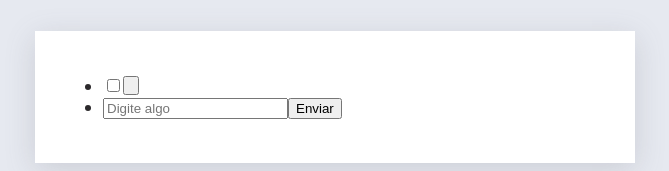
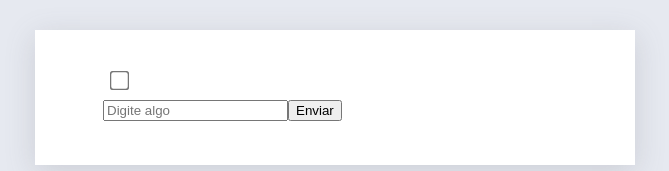
Before and after one commit to danilolan/tree-structure-angular, an Angular app: page / in a window 1280 px wide. Both pictures are taken after a click on the button "Enviar". Shown: the part 311-482 px from the top of the page, without its empty margins (305-974 px from the left). Built offline with nearby package versions, Linux system fonts and the light colour scheme.

Commit message:
feat: label styles

```diff
--- a/src/app/components/tree-view-node/tree-view-node.component.css
+++ b/src/app/components/tree-view-node/tree-view-node.component.css
@@ -0,0 +1,44 @@
+ul {
+  list-style: none;
+  margin: 10px 0px;
+}
+
+.row-container {
+  display: flex;
+  align-items: center;
+  margin: 10px 0px;
+  width: 100%;
+}
+
+button {
+  border: none;
+  background-color: white;
+  font-size: medium;
+  text-transform: capitalize;
+  cursor: pointer;
+}
+
+p {
+  margin: 0px;
+}
+
+input[type=checkbox]
+{
+  cursor: pointer;
+  margin: 0px 10px;
+  margin-bottom: 1px;
+  -ms-transform: scale(1.5); /* IE */
+  -moz-transform: scale(1.5); /* FF */
+  -webkit-transform: scale(1.5); /* Safari and Chrome */
+  -o-transform: scale(1.5); /* Opera */
+  transform: scale(1.5);
+  padding: 10px;
+}
+
+/* Might want to wrap a span around your checkbox text */
+.checkboxtext
+{
+  /* Checkbox text */
+  font-size: 110%;
+  display: inline;
+}
--- a/src/app/components/tree-view-node/tree-view-node.component.html
+++ b/src/app/components/tree-view-node/tree-view-node.component.html
@@ -1,5 +1,5 @@
-<div>
-  <input type="checkbox" [(ngModel)]="node.checked" (change)="toggleNodeChecked()">
+<div class="row-container">
+  <input type="checkbox" [(ngModel)]="node.checked" (change)="toggleNodeChecked()" class="checkbox">
   <button (click)="toggleNodeOpen()">
     <p>
       {{ node.name }}
--- a/src/app/components/tree-view/tree-view.component.css
+++ b/src/app/components/tree-view/tree-view.component.css
@@ -0,0 +1,3 @@
+ul {
+  list-style: none;
+}
```
